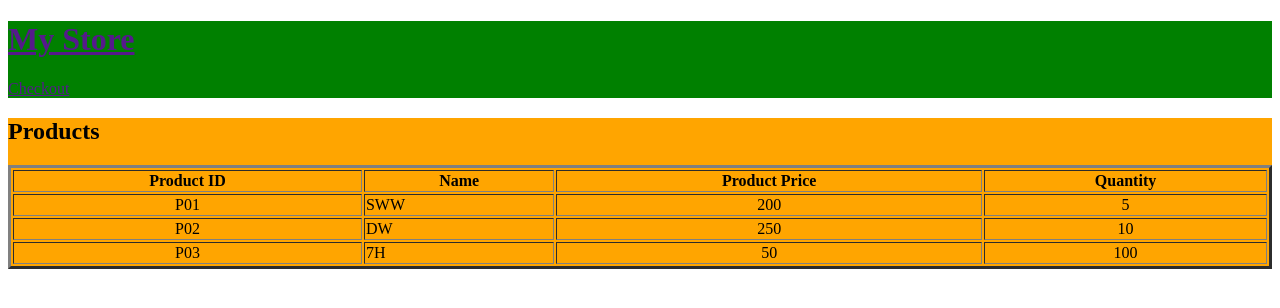
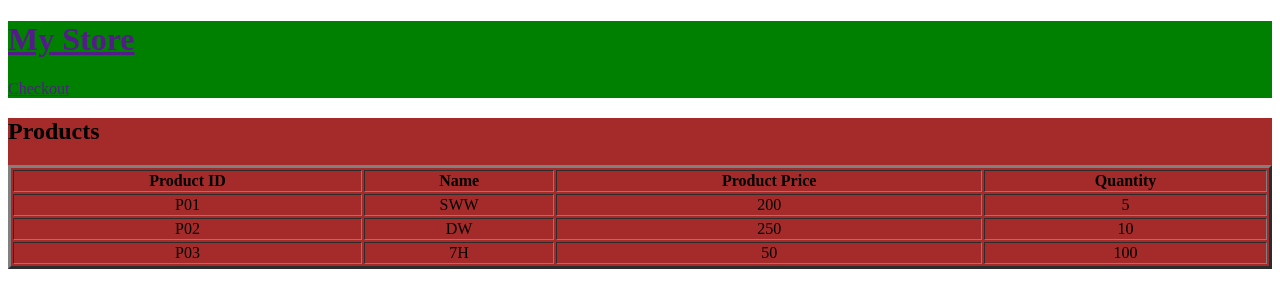
Before and after one commit to GH11PRASANTH/Angular-My-store, an Angular app: page / in a window 1280 px wide. Shown: the top 308 px of the page. Built offline with nearby package versions, Linux system fonts and the light colour scheme.

Commit message:
1 file modified

```diff
--- a/src/app/product-list/product-list.component.html
+++ b/src/app/product-list/product-list.component.html
@@ -1,6 +1,13 @@
-<div style="background-color:orange;">
+<div style="background-color:brown;">
   <h2>Products</h2>
-
+<style>
+  td{
+    text-align:center;
+  }
+  product{
+    color:white;
+  }
+</style>
   <table border="3px" style="width:100%">
     <tr>
       <th>Product ID</th>
@@ -9,10 +16,10 @@
       <th>Quantity</th>
     </tr>
     <tr *ngFor="let product of products">
-      <td style="text-align:center;">{{ product.productId }}</td>
+      <td >{{ product.productId }}</td>
       <td>{{ product.productName }}</td>
-      <td style="text-align:center;">{{ product.price }}</td>
-      <td style="text-align:center;">{{ product.quantity }}</td>
+      <td >{{ product.price }}</td>
+      <td >{{ product.quantity }}</td>
     </tr>
   </table>
 </div>
```
